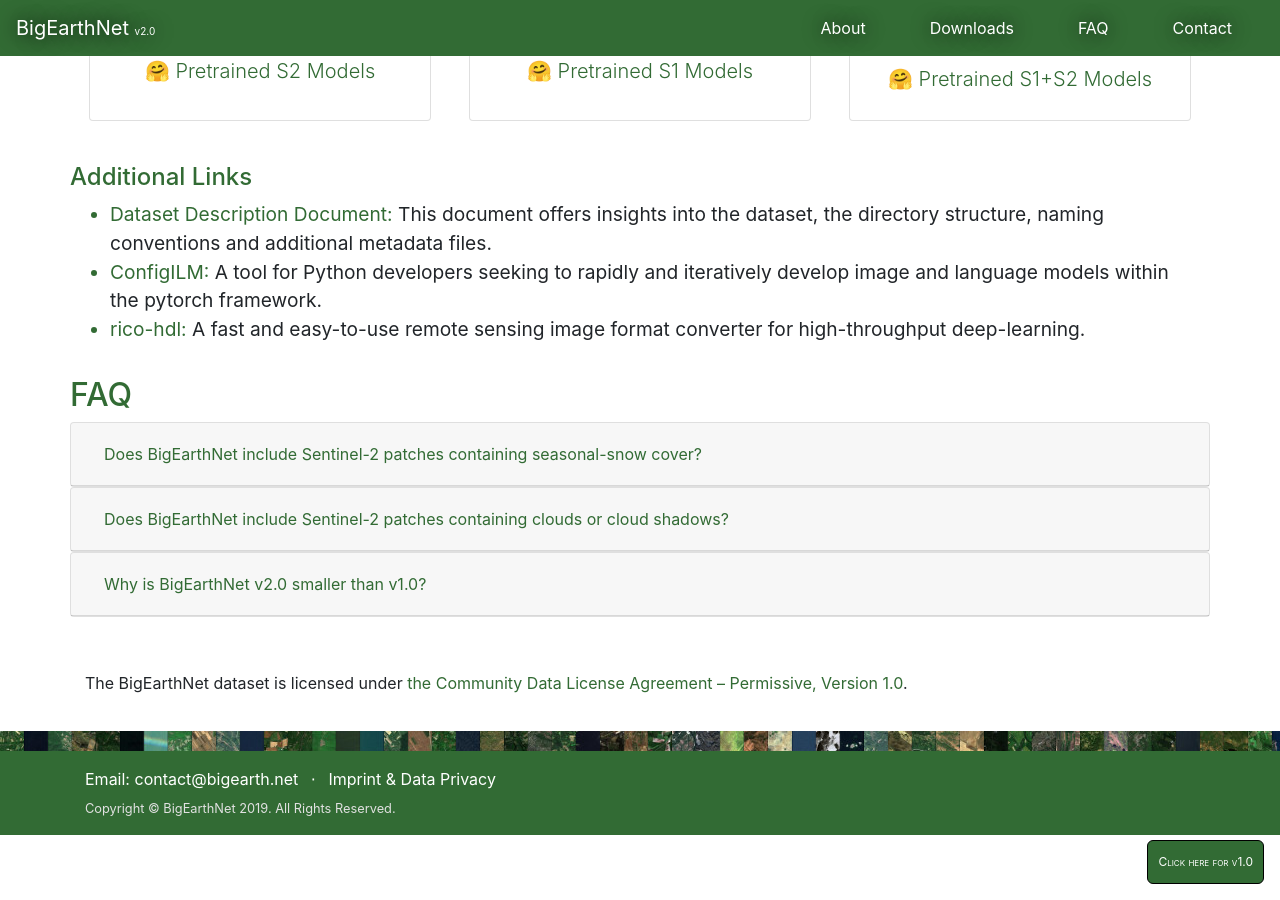
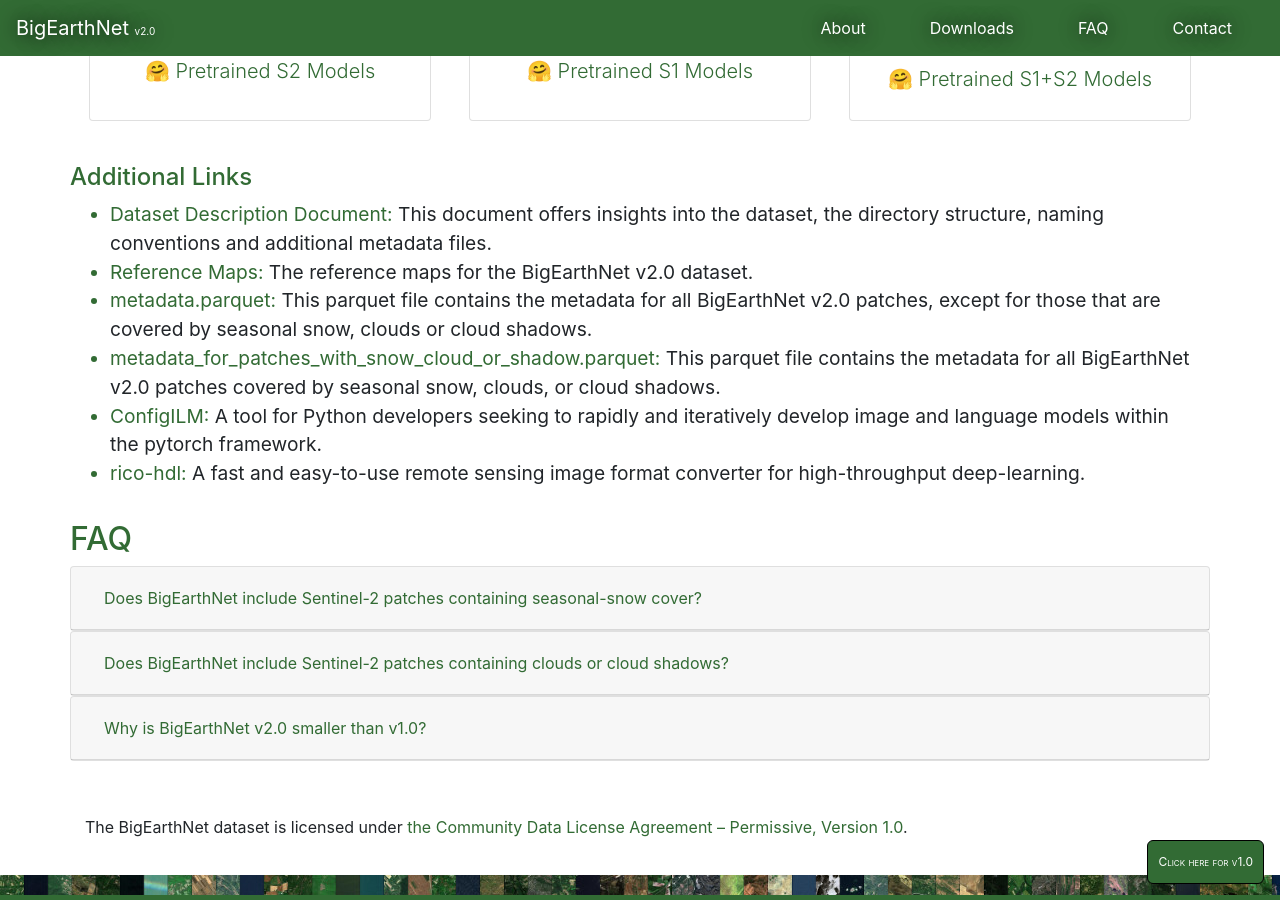
Before and after one commit to rsim-tu-berlin/bigearth.net, a Jekyll site: the page built from index.html, in a window 1280 px wide and 900 px high, scrolled down 1653 px. Built offline with Jekyll 4.4.1, drawn with Linux system fonts in a browser that asks for light colours.

Commit message:
Include metadata and reference maps links
Also use forked repositories

```diff
--- a/index.html
+++ b/index.html
@@ -315,22 +315,29 @@
           This document offers insights into the dataset, the directory structure, naming conventions and additional
           metadata files.
         </li>
-        <!-- <li><a href="https://zenodo.org/records/10891137/files/Reference_Maps.tar.zst?download=1" -->
-        <!-- target="_blank">Reference Maps:</a> -->
-        <!-- The reference maps for the BigEarthNet v2.0 dataset. -->
-        <!-- </li> -->
-        <li><a href="https://lhackel-tub.github.io/ConfigILM/" target="_blank">ConfigILM:</a>
+        <li><a href="https://zenodo.org/records/10891137/files/Reference_Maps.tar.zst?download=1"
+            target="_blank">Reference Maps:</a>
+          The reference maps for the BigEarthNet v2.0 dataset.
+        </li>
+        <li><a href="https://zenodo.org/records/10891137/files/metadata.parquet?download=1"
+            target="_blank">metadata.parquet:</a>
+          This parquet file contains the metadata for all BigEarthNet v2.0 patches, except for those
+          that are covered by seasonal snow, clouds or cloud shadows.</li>
+        <li><a
+            href="https://zenodo.org/records/10891137/files/metadata_for_patches_with_snow_cloud_or_shadow.parquet?download=1"
+            target="_blank">
+            metadata_for_patches_with_snow_cloud_or_shadow.parquet:</a>
+          This parquet file contains the metadata for all BigEarthNet v2.0 patches covered by seasonal
+          snow, clouds, or cloud shadows.
+        </li>
+        <li><a href="https://github.com/rsim-tu-berlin/ConfigILM" target="_blank">ConfigILM:</a>
           A tool for Python developers seeking to rapidly and iteratively develop image and language
           models within the pytorch framework.
         </li>
-        <li><a href="https://github.com/kai-tub/rico-hdl" target="_blank">rico-hdl:</a>
+        <li><a href="https://github.com/rsim-tu-berlin/rico-hdl" target="_blank">rico-hdl:</a>
           A fast and easy-to-use remote sensing image format converter for high-throughput
           deep-learning.
         </li>
-        <!-- <li><a href="https://zenodo.org" target="_blank"> Patches with seasonal snow</a> -->
-        <!-- </li> -->
-        <!-- <li><a href="https://zenodo.org" target="_blank"> Patches with cloud & shadow</a> -->
-        <!-- </li> -->
       </ul>
     </div>
   </div>
```
